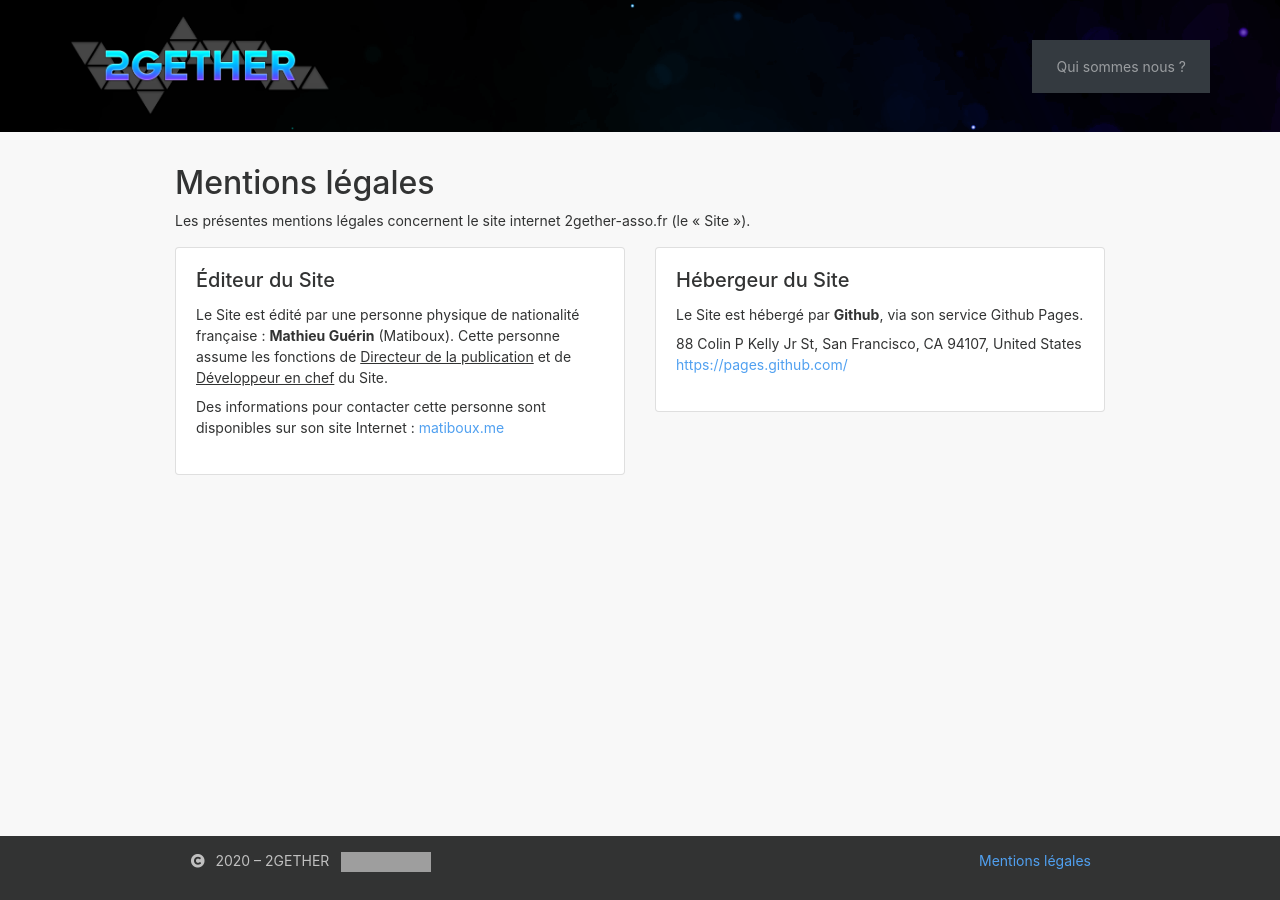
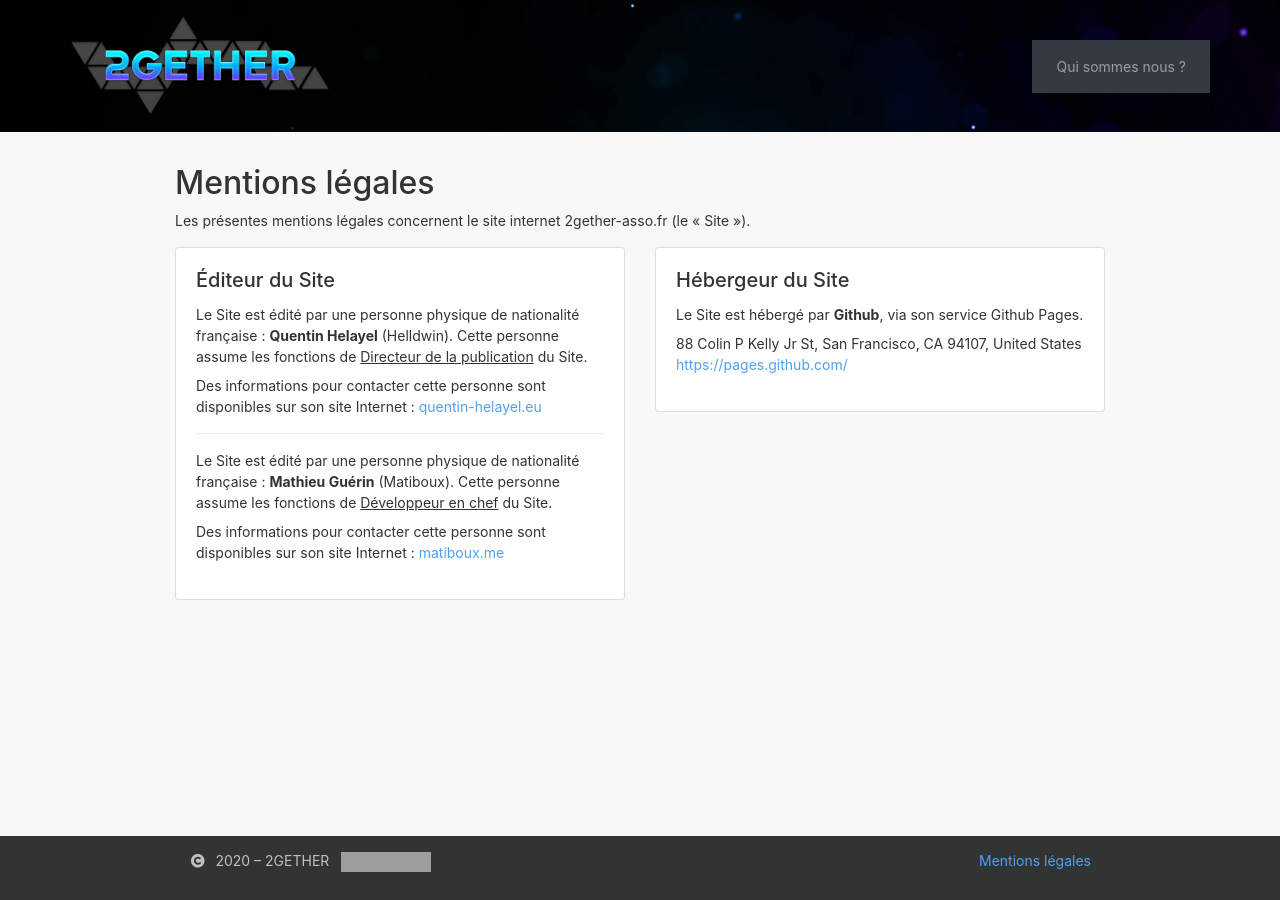
Before and after one commit to 2gether-asso/old.2gether-asso.fr, a Jekyll site: the page built from legal.html, in a window 1280 px wide. Built offline with Jekyll 4.4.1, drawn with Linux system fonts in a browser that asks for light colours; grey boxes are pictures that could not be loaded.

Commit message:
Update legal.html page to mention Helldwin

```diff
--- a/legal.html
+++ b/legal.html
@@ -16,8 +16,16 @@ minimal-footer: true
 					<div class="card-body">
 					<h3 class="card-title">Éditeur du Site</h5>
 					<p>
+						Le Site est édité par une personne physique de nationalité française : <b>Quentin Helayel</b> (Helldwin).
+						Cette personne assume les fonctions de <u>Directeur de la publication</u> du Site.
+					</p>
+					<p>
+						Des informations pour contacter cette personne sont disponibles sur son site Internet : <a href="https://quentin-helayel.eu/">quentin-helayel.eu</a>
+					</p>
+					<hr />
+					<p>
 						Le Site est édité par une personne physique de nationalité française : <b>Mathieu Guérin</b> (Matiboux).
-						Cette personne assume les fonctions de <u>Directeur de la publication</u> et de <u>Développeur en chef</u> du Site.
+						Cette personne assume les fonctions de <u>Développeur en chef</u> du Site.
 					</p>
 					<p>
 						Des informations pour contacter cette personne sont disponibles sur son site Internet : <a href="https://matiboux.me/">matiboux.me</a>
```
